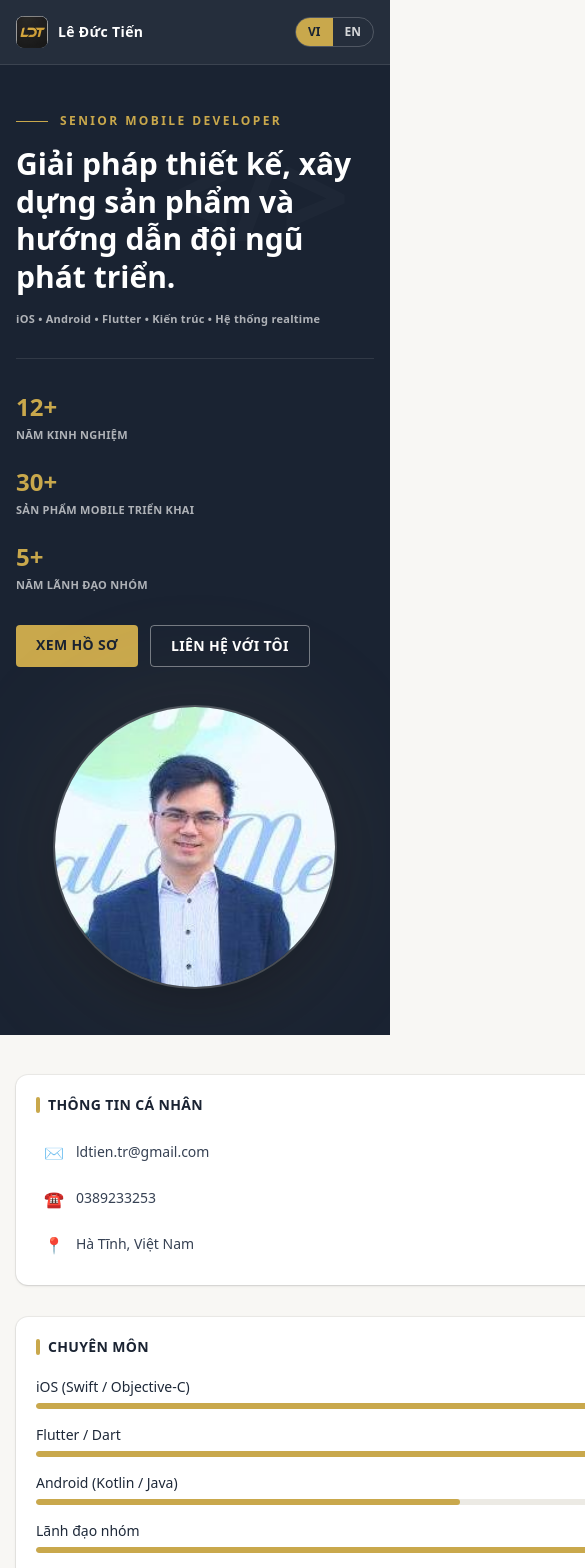
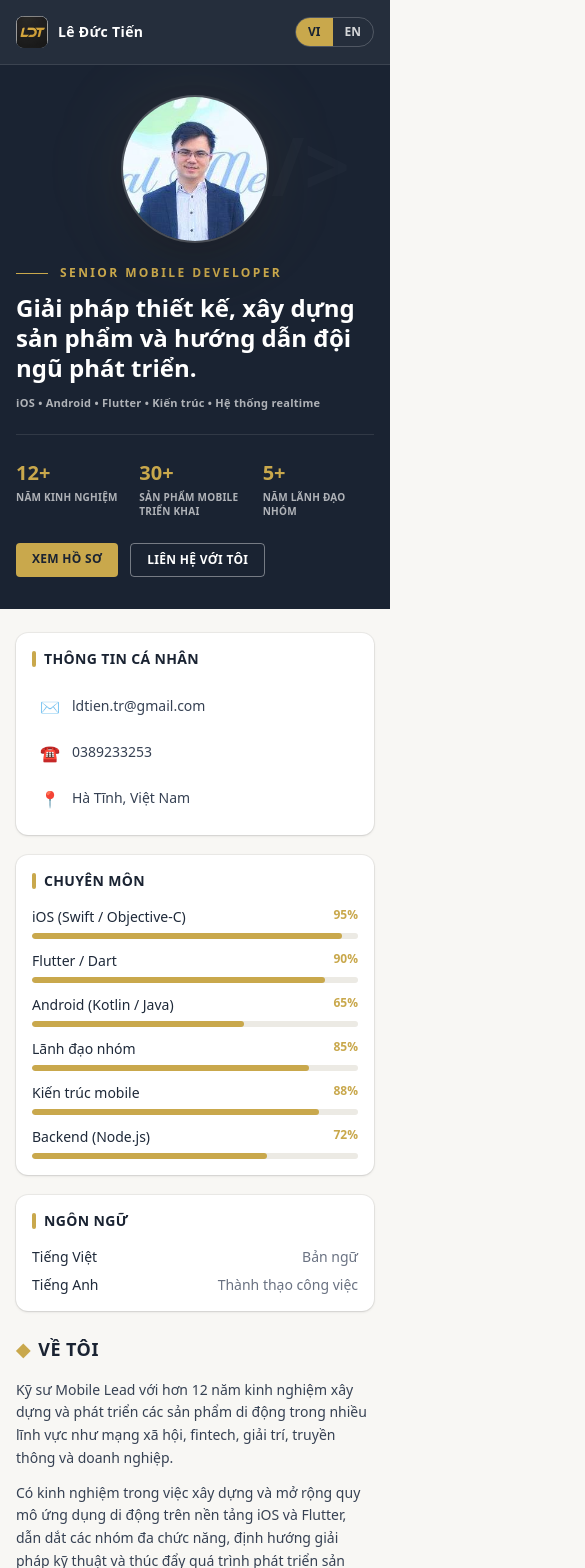
Before and after one commit to letien91/curriculum_vitae, a Next.js app: page / in a window 390 px wide. Shown: the top 1568 px of the page, 585 px wide, since content can reach past the window. Built offline with nearby package versions, Linux system fonts and the light colour scheme.

Commit message:
fix layout

```diff
--- a/src/components/AboutSection.tsx
+++ b/src/components/AboutSection.tsx
@@ -23,7 +23,7 @@ export function AboutSection({ personal, valueCards }: AboutSectionProps) {
         {t(uiLabels.sections.about, locale)}
       </h2>
 
-      <div className="mt-5 space-y-4">
+      <div className="mt-4 space-y-3 sm:mt-5 sm:space-y-4">
         {paragraphs.map((paragraph) => (
           <p key={paragraph.slice(0, 40)} className="text-sm leading-relaxed text-gray-700">
             {paragraph}
@@ -31,11 +31,11 @@ export function AboutSection({ personal, valueCards }: AboutSectionProps) {
         ))}
       </div>
 
-      <div className="mt-8 grid gap-4 sm:grid-cols-2">
+      <div className="mt-6 grid gap-3 sm:grid-cols-2 sm:gap-4">
         {valueCards.map((card, index) => (
           <article
             key={t(card.title, locale)}
-            className="rounded-xl bg-white p-5 shadow-sm ring-1 ring-black/5 transition hover:shadow-md"
+            className="rounded-xl bg-white p-4 shadow-sm ring-1 ring-black/5 transition hover:shadow-md sm:p-5"
           >
             <div className="mb-3 flex h-10 w-10 items-center justify-center rounded-lg bg-cream-dark text-lg">
               {cardIcons[index] ?? "★"}
--- a/src/components/AchievementsSection.tsx
+++ b/src/components/AchievementsSection.tsx
@@ -21,7 +21,7 @@ export function AchievementsSection({ achievements }: AchievementsSectionProps)
         {t(uiLabels.sections.achievements, locale)}
       </h2>
 
-      <div className="mt-6 grid gap-4 sm:grid-cols-2 lg:grid-cols-4">
+      <div className="mt-5 grid gap-3 sm:grid-cols-2 sm:gap-4 lg:grid-cols-4">
         {achievements.map((item, index) => (
           <article
             key={t(item.title, locale)}
--- a/src/components/CvPage.tsx
+++ b/src/components/CvPage.tsx
@@ -30,15 +30,17 @@ export function CvPage() {
         <Navbar navName={personal.navName} logo={personal.logo} />
         <HeroSection personal={personal} stats={stats} />
 
-        <div className="mx-auto max-w-7xl px-4 py-10 sm:px-6 lg:px-8">
-          <div className="grid gap-10 lg:grid-cols-[300px_1fr] xl:grid-cols-[320px_1fr]">
-            <PersonalSidebar
-              personal={personal}
-              skillBars={skillBars}
-              languages={languages}
-            />
+        <div className="mx-auto max-w-7xl px-4 py-6 sm:px-6 sm:py-8 lg:px-8">
+          <div className="grid items-start gap-6 md:gap-8 lg:grid-cols-[280px_minmax(0,1fr)] lg:gap-8 xl:grid-cols-[300px_minmax(0,1fr)]">
+            <div className="lg:sticky lg:top-20">
+              <PersonalSidebar
+                personal={personal}
+                skillBars={skillBars}
+                languages={languages}
+              />
+            </div>
 
-            <div className="space-y-14">
+            <div className="min-w-0 space-y-10 md:space-y-12">
               <AboutSection personal={personal} valueCards={valueCards} />
               <ExperienceSection experiences={experiences} />
               <ProjectsSection projects={projects} />
--- a/src/components/ExperienceSection.tsx
+++ b/src/components/ExperienceSection.tsx
@@ -25,7 +25,7 @@ export function ExperienceSection({ experiences }: ExperienceSectionProps) {
         {t(uiLabels.sections.experience, locale)}
       </h2>
 
-      <div className="relative mt-8 space-y-8 pl-6">
+      <div className="relative mt-6 space-y-6 pl-6 sm:mt-8">
         <div className="absolute top-2 bottom-2 left-[7px] w-px bg-gold/30" />
 
         {visible.map((experience) => (
--- a/src/components/HeroSection.tsx
+++ b/src/components/HeroSection.tsx
@@ -11,75 +11,104 @@ type HeroSectionProps = {
   stats: Stat[];
 };
 
+function HeroAvatar({
+  name,
+  avatar,
+  size,
+}: {
+  name: string;
+  avatar: string;
+  size: "mobile" | "desktop";
+}) {
+  const sizeClass =
+    size === "mobile"
+      ? "h-36 w-36 sm:h-40 sm:w-40"
+      : "h-28 w-28 md:h-32 md:w-32 lg:h-36 lg:w-36";
+
+  return (
+    <div className={`relative shrink-0 ${sizeClass}`}>
+      <div className="absolute inset-0 rounded-full bg-gold/10 blur-2xl" />
+      <img
+        src={assetPath(avatar)}
+        alt={name}
+        className="relative z-10 h-full w-full rounded-full object-cover object-top shadow-2xl ring-2 ring-white/20"
+      />
+    </div>
+  );
+}
+
 export function HeroSection({ personal, stats }: HeroSectionProps) {
   const { locale } = useLanguage();
 
   return (
     <section id="hero" className="relative overflow-hidden bg-navy text-white">
       <div className="pointer-events-none absolute inset-0 opacity-20">
-        <div className="absolute top-10 right-10 text-[120px] font-bold text-white/10 select-none">
+        <div className="absolute top-10 right-10 text-[80px] font-bold text-white/10 select-none sm:text-[120px]">
           {"</>"}
         </div>
       </div>
 
-      <div className="relative mx-auto grid max-w-7xl gap-10 px-4 py-12 sm:px-6 lg:grid-cols-[1.1fr_0.9fr] lg:items-center lg:px-8 lg:py-16">
-        <div>
-          <div className="mb-4 flex items-center gap-3">
+      <div className="relative mx-auto max-w-7xl px-4 py-8 sm:px-6 sm:py-10 md:py-12 lg:px-8">
+        <div className="flex justify-center md:hidden">
+          <HeroAvatar name={personal.name} avatar={personal.avatar} size="mobile" />
+        </div>
+
+        <div className="mt-6 grid items-start gap-5 md:mt-0 md:grid-cols-[minmax(0,1fr)_auto] md:gap-6 lg:gap-8">
+          <div className="min-w-0">
+            <div className="mb-3 flex items-center gap-3 sm:mb-4">
               <span className="h-px w-8 bg-gold" />
               <span className="text-xs font-bold tracking-[0.2em] text-gold uppercase">
                 {t(personal.heroBadge, locale)}
               </span>
             </div>
 
-          <h1 className="text-3xl leading-tight font-bold text-white sm:text-4xl lg:text-5xl">
+            <h1 className="text-2xl leading-tight font-bold text-white sm:text-3xl md:text-3xl lg:text-4xl xl:text-5xl">
               {t(personal.heroHeadline, locale)}{" "}
               {t(personal.heroHighlight, locale)}
             </h1>
 
-          <p className="mt-4 text-[11px] leading-snug font-semibold tracking-wide text-white/65 sm:text-xs">
+            <p className="mt-3 text-[11px] leading-snug font-semibold tracking-wide text-white/65 sm:mt-4 sm:text-xs">
               {t(personal.heroTags, locale)}
             </p>
+          </div>
 
-          <div className="mt-8 grid grid-cols-1 gap-6 border-t border-white/10 pt-8 sm:grid-cols-3 sm:gap-4">
+          <div className="hidden justify-end md:flex md:pt-1 lg:pt-2">
+            <HeroAvatar
+              name={personal.name}
+              avatar={personal.avatar}
+              size="desktop"
+            />
+          </div>
+        </div>
+
+        <div className="mt-6 grid grid-cols-3 gap-3 border-t border-white/10 pt-6 sm:gap-4 sm:pt-8">
           {stats.map((stat) => (
             <div key={stat.value + t(stat.label, locale)}>
-                <div className="text-2xl font-bold text-gold sm:text-3xl">
+              <div className="text-xl font-bold text-gold sm:text-2xl lg:text-3xl">
                 {stat.value}
               </div>
-                <div className="mt-1 text-[11px] leading-snug font-semibold tracking-wide text-white/65 uppercase sm:text-xs">
+              <div className="mt-1 text-[10px] leading-snug font-semibold tracking-wide text-white/65 uppercase sm:text-[11px] lg:text-xs">
                 {t(stat.label, locale)}
               </div>
             </div>
           ))}
         </div>
 
-          <div className="mt-8 flex flex-wrap gap-3">
+        <div className="mt-6 flex flex-wrap gap-3 sm:mt-8">
           <a
             href="#about"
-              className="rounded bg-gold px-5 py-2.5 text-sm font-bold tracking-wide text-navy uppercase transition hover:bg-gold-light"
+            className="rounded bg-gold px-4 py-2 text-xs font-bold tracking-wide text-navy uppercase transition hover:bg-gold-light sm:px-5 sm:py-2.5 sm:text-sm"
           >
             {t(uiLabels.buttons.viewProfile, locale)}
           </a>
           <a
             href="#contact"
-              className="rounded border border-white/40 px-5 py-2.5 text-sm font-bold tracking-wide text-white uppercase transition hover:border-gold hover:text-gold"
+            className="rounded border border-white/40 px-4 py-2 text-xs font-bold tracking-wide text-white uppercase transition hover:border-gold hover:text-gold sm:px-5 sm:py-2.5 sm:text-sm"
           >
             {t(uiLabels.buttons.contactMe, locale)}
           </a>
         </div>
       </div>
-
-        <div className="relative mx-auto w-full max-w-sm lg:max-w-none">
-          <div className="relative mx-auto aspect-square w-full max-w-[280px] sm:max-w-[320px] lg:max-w-[360px]">
-            <div className="absolute inset-0 rounded-full bg-gold/10 blur-3xl" />
-            <img
-              src={assetPath(personal.avatar)}
-              alt={personal.name}
-              className="relative z-10 h-full w-full rounded-full object-cover object-top shadow-2xl ring-2 ring-white/20"
-            />
-          </div>
-        </div>
-      </div>
     </section>
   );
 }
--- a/src/components/PersonalSidebar.tsx
+++ b/src/components/PersonalSidebar.tsx
@@ -14,9 +14,17 @@ type PersonalSidebarProps = {
 function SectionHeading({ title }: { title: string }) {
   return (
     <h2 className="flex items-center gap-2 text-sm font-bold tracking-wide text-navy uppercase">
-      <span className="inline-block h-4 w-1 rounded-full bg-gold" />
+      <span className="inline-block h-4 w-1 shrink-0 rounded-full bg-gold" />
       {title}
     </h2>
+  );
+}
+
+function SidebarCard({ children }: { children: React.ReactNode }) {
+  return (
+    <div className="h-fit w-full rounded-xl bg-white p-4 shadow-sm ring-1 ring-black/5 sm:p-5">
+      {children}
+    </div>
   );
 }
 
@@ -33,14 +41,14 @@ function InfoItem({
 }) {
   const content = (
     <>
-      <span className="mt-0.5 text-base">{icon}</span>
-      <span>
+      <span className="mt-0.5 shrink-0 text-base">{icon}</span>
+      <span className="min-w-0">
         {label && (
           <span className="block text-[11px] font-semibold tracking-wide text-gray-400 uppercase">
             {label}
           </span>
         )}
-        <span className="text-sm text-gray-700">{value}</span>
+        <span className="text-sm break-words text-gray-700">{value}</span>
       </span>
     </>
   );
@@ -69,8 +77,8 @@ export function PersonalSidebar({
   const { locale } = useLanguage();
 
   return (
-    <aside id="skills" className="space-y-8">
-      <div className="rounded-xl bg-white p-5 shadow-sm ring-1 ring-black/5">
+    <aside id="skills" className="flex w-full flex-col gap-5 lg:max-w-[300px] lg:gap-6">
+      <SidebarCard>
         <SectionHeading title={t(uiLabels.sections.personalInfo, locale)} />
         <div className="mt-4 space-y-1">
           <InfoItem
@@ -81,18 +89,18 @@ export function PersonalSidebar({
           <InfoItem icon="☎" value={personal.phone} href={personal.zaloUrl} />
           <InfoItem icon="📍" value={t(personal.location, locale)} />
         </div>
-      </div>
+      </SidebarCard>
 
-      <div className="rounded-xl bg-white p-5 shadow-sm ring-1 ring-black/5">
+      <SidebarCard>
         <SectionHeading title={t(uiLabels.sections.expertise, locale)} />
-        <div className="mt-5 space-y-4">
+        <div className="mt-4 space-y-3">
           {skillBars.map((skill) => (
             <div key={t(skill.name, locale)}>
-              <div className="mb-1.5 flex items-center justify-between text-sm">
-                <span className="font-medium text-gray-800">
+              <div className="mb-1.5 flex items-start justify-between gap-2 text-sm">
+                <span className="min-w-0 font-medium text-gray-800">
                   {t(skill.name, locale)}
                 </span>
-                <span className="text-xs font-semibold text-gold">
+                <span className="shrink-0 text-xs font-semibold text-gold">
                   {skill.level}%
                 </span>
               </div>
@@ -105,24 +113,24 @@ export function PersonalSidebar({
             </div>
           ))}
         </div>
-      </div>
+      </SidebarCard>
 
-      <div className="rounded-xl bg-white p-5 shadow-sm ring-1 ring-black/5">
+      <SidebarCard>
         <SectionHeading title={t(uiLabels.sections.languages, locale)} />
         <ul className="mt-4 space-y-2">
           {languages.map((lang) => (
             <li
               key={t(lang.name, locale)}
-              className="flex items-center justify-between text-sm"
+              className="flex items-center justify-between gap-2 text-sm"
             >
               <span className="font-medium text-gray-800">
                 {t(lang.name, locale)}
               </span>
-              <span className="text-gray-500">{t(lang.level, locale)}</span>
+              <span className="shrink-0 text-gray-500">{t(lang.level, locale)}</span>
             </li>
           ))}
         </ul>
-      </div>
+      </SidebarCard>
     </aside>
   );
 }
```
Lines whose indentation alone changed are shown as unchanged.
